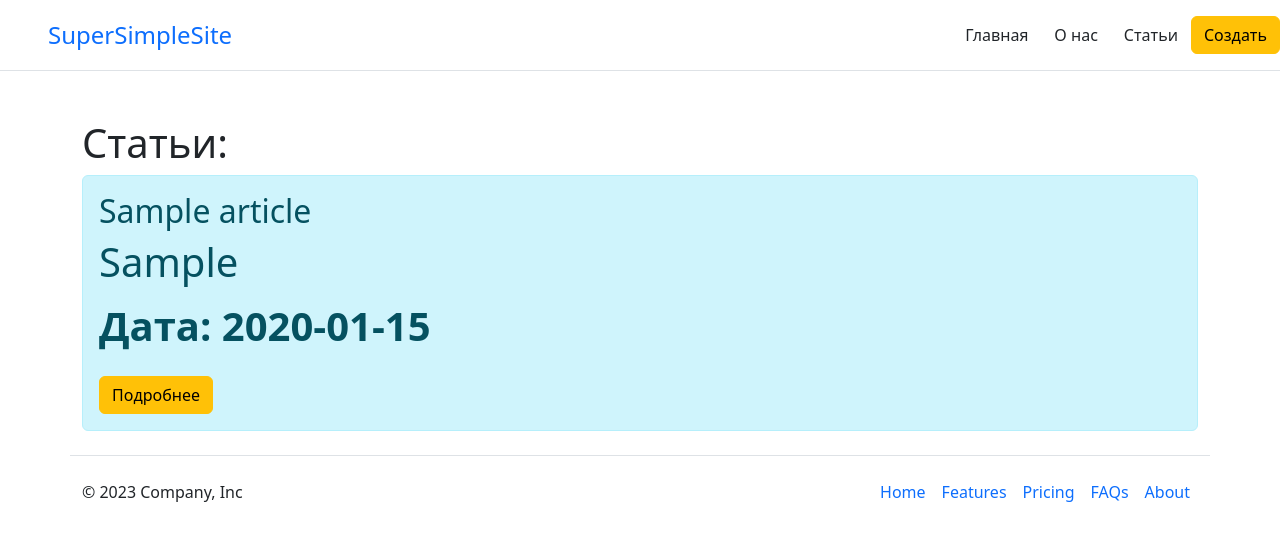
After one commit to Kalinichev/Simple_Flask, a Flask app: page /posts in a window 1280 px wide. The commit adds this page. Shown: the top 541 px of the page. Run offline with Flask 3, Linux system fonts and the light colour scheme; tables that the repository leaves empty hold one stand-in row (values such as "Sample post").

Commit message:
get the opportunity to read articles

```diff
--- a/app.py
+++ b/app.py
@@ -12,7 +12,7 @@ class Article(db.Model):
     title = db.Column(db.String(100), nullable=False)
     intro = db.Column(db.String(300), nullable=False)
     text = db.Column(db.Text, nullable=False)
-    data = db.Column(db.DateTime, default=datetime.utcnow())
+    date = db.Column(db.DateTime, default=datetime.utcnow())
 
     def __repr__(self):
         return '<Article %r>' % self.id
@@ -27,6 +27,12 @@ def index():
 @app.route('/about')
 def about():
     return render_template('about.html')
+
+
+@app.route('/posts')
+def posts():
+    articles = Article.query.order_by(Article.date).all()
+    return render_template('posts.html', articles=articles)
 
 
 @app.route('/create-article', methods=['POST', 'GET'])
--- a/templates/base.html
+++ b/templates/base.html
@@ -19,6 +19,7 @@
       <ul class="nav nav-pills">
         <li class="nav-item"><a href="/" class="btn" aria-current="page">Главная</a></li>
         <li class="nav-item"><a href="/about" class="btn" aria-current="page">О нас</a></li>
+        <li class="nav-item"><a href="/posts" class="btn" aria-current="page">Статьи</a></li>
         <li class="nav-item"><a href="/create-article" class="btn btn-warning">Создать</a></li>
       </ul>
     </header>
--- a/templates/create_article.html
+++ b/templates/create_article.html
@@ -1,7 +1,7 @@
 {% extends 'base.html' %}
 
 {% block title %}
-Страница про нас
+Добавление статьи
 {% endblock %}
 
 {% block body %}
--- /dev/null
+++ b/templates/posts.html
@@ -0,0 +1,19 @@
+{% extends 'base.html' %}
+
+{% block title %}
+Статьи на сайте
+{% endblock %}
+
+{% block body %}
+<div class="container mt-5">
+  <h1>Статьи:</h1>
+  {% for el in articles %}
+  <div class="alert alert-info">
+    <h2>{{ el.title }}</h2>
+    <p>{{ el.intro }}</p>
+    <p><b>Дата: {{ el.date.date() }}</b></p>
+    <button class="btn btn-warning">Подробнее</button>
+  </div>
+  {% endfor %}
+</div>
+{% endblock %}
```
